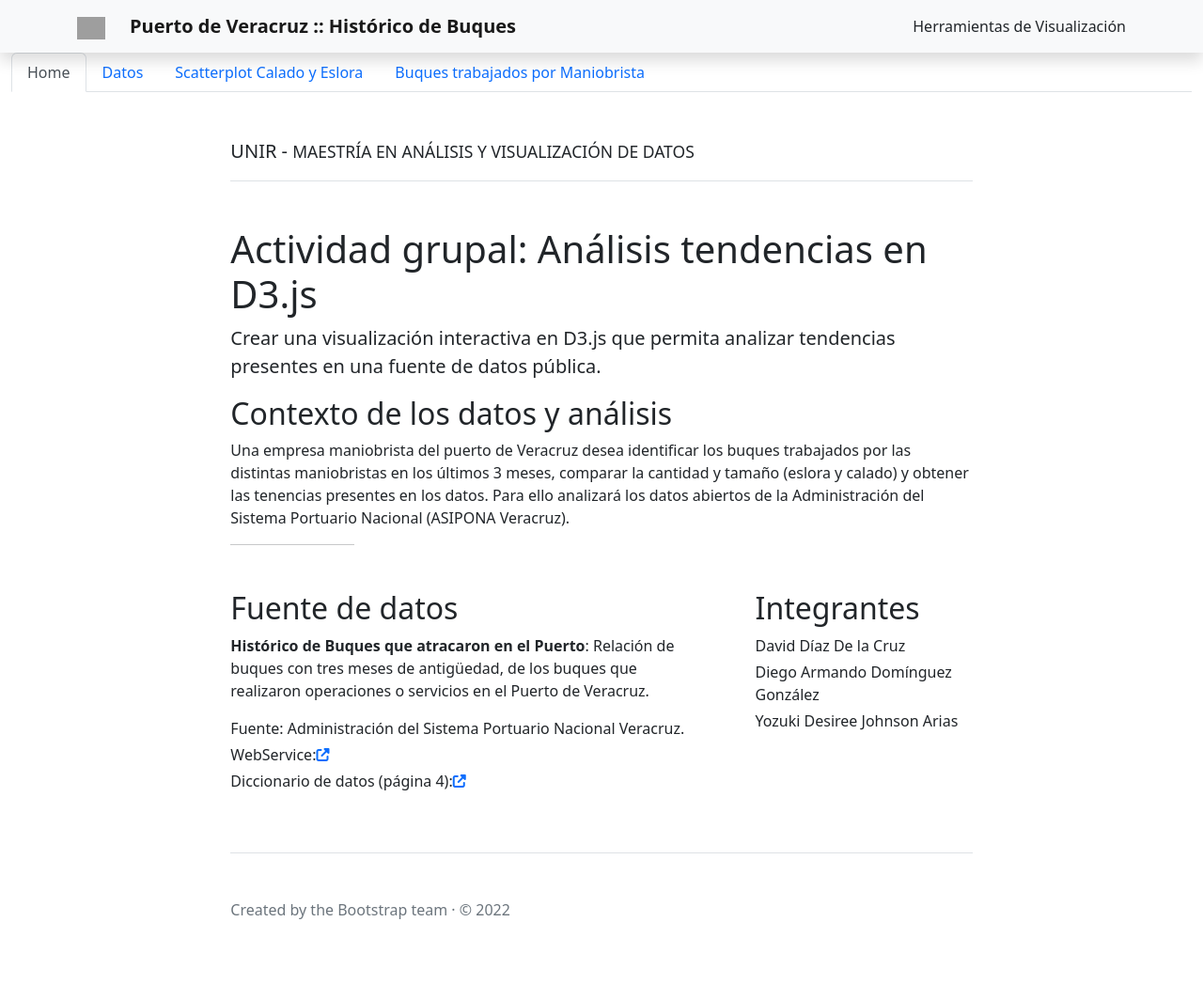
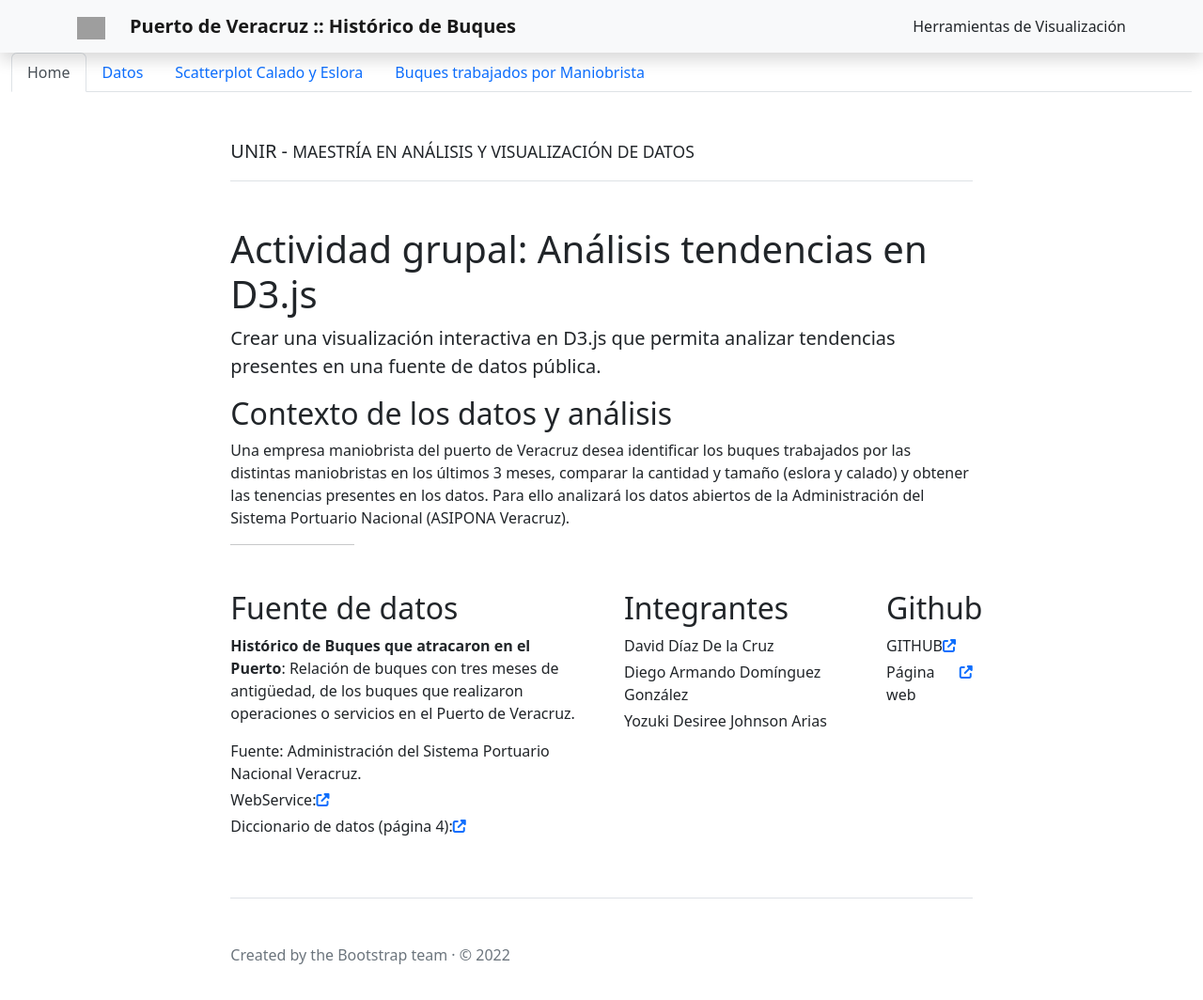
Before and after one commit to davidhsc/UNIR-HV-2023Q3-EQ15-TAREA1, a plain HTML site: page index.html in a window 1280 px wide. Shown: the whole page at 94% size. Drawn offline with nearby package versions, Linux system fonts and the light colour scheme; grey boxes are pictures that could not be loaded.

Commit message:
ajuste de home y readme

```diff
--- a/index.html
+++ b/index.html
@@ -79,7 +79,7 @@
                 <hr class="col-3 col-md-2 mb-5">
 
                 <div class="row g-5">
-                  <div class="col-md-8">
+                  <div class="col-md-6">
                     <h2>Fuente de datos</h2>
                     <p><strong>Histórico de Buques que atracaron en el Puerto</strong>: Relación de buques con tres meses de antigüedad, de los buques que realizaron
                       operaciones o servicios en el Puerto de Veracruz.
@@ -98,6 +98,15 @@
                       <li class="d-flex align-items-start mb-1">Diego Armando Domínguez González</li>
                       <li class="d-flex align-items-start mb-1">Yozuki Desiree Johnson Arias
                       </li>
+                    </ul>
+                  </div>
+                  <div class="col-md-2">
+                    <h2>Github</h2>
+
+                    <ul class="icon-list ps-0">
+                      <li class="d-flex align-items-start mb-1">GITHUB <a href="https://github.com/davidhsc/UNIR-HV-2023Q3-EQ15-TAREA1" target="_blank"><i class="fa-solid fa-up-right-from-square"></i></a></li>
+                      <li class="d-flex align-items-start mb-1">Página web
+                        <a href="https://davidhsc.github.io/UNIR-HV-2023Q3-EQ15-TAREA1/" target="_blank"><i class="fa-solid fa-up-right-from-square"></i></a></li>
                     </ul>
                   </div>
                 </div>
```
Also changed, not shown: 1 other file.
